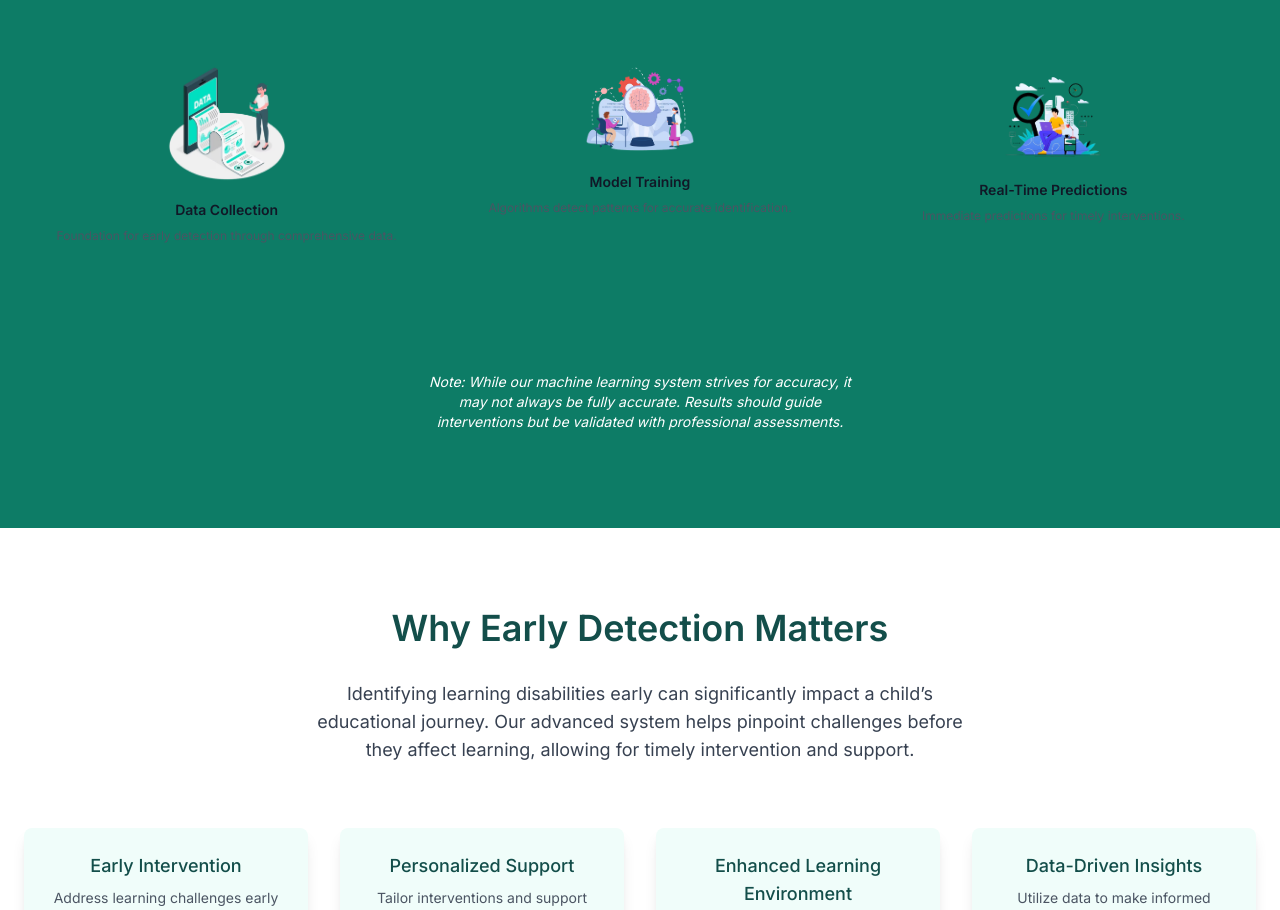
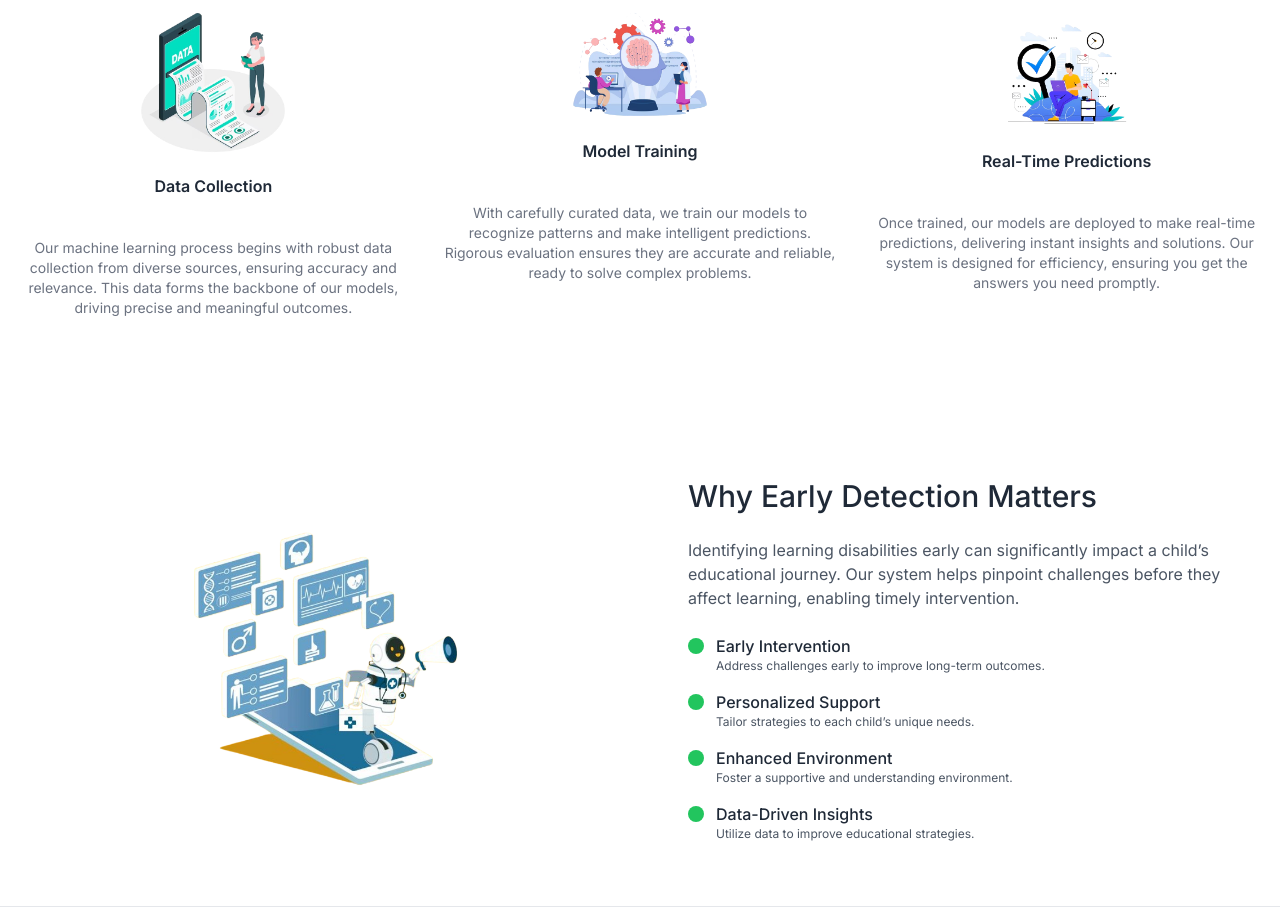
Before and after one commit to Kentoyyy/Thesis-Project, a Next.js app: page / in a window 1280 px wide. Shown: the part 1120-2030 px from the top of the page. Built offline with nearby package versions, Linux system fonts and the light colour scheme.

Commit message:
updating

```diff
--- a/app/page.tsx
+++ b/app/page.tsx
@@ -5,12 +5,13 @@ import Image from 'next/image';
 import data from '../public/images/data.png';
 import model from '../public/images/modeltraning.png';
 import time from '../public/images/realtime.png';
+import ai from '../public/images/mattersimage.png';
 
 export default function Home() {
   return (
     <>
       <Navbar />
-      <main className="flex flex-col items-center justify-center min-h-screen px-4 py-8 md:py-16 md:px-8 lg:px-16">
+      <main className="flex flex-col items-center justify-center min-h-screen px-4 py-8 md:py-16 md:px-8 lg:px-16 bg-[#F5F7FA]">
         <div className="text-center max-w-lg">
           <h1 className="text-3xl md:text-4xl lg:text-5xl font-robotoserif font-extrabold text-green-700 leading-tight mb-4">
             Early Child Detection
@@ -34,116 +35,108 @@ export default function Home() {
         </div>
       </main>
 
-      <section id="machine-learning" className="bg-primary-color text-white py-24">
+      <section id="machine-learning" className="py-24 text-gray-800">
         <div className="container mx-auto px-4 text-center">
-          <h2 className="text-xl md:text-3xl font-semibold mb-3 font-title">
+          <h2 className="text-lg md:text-2xl font-medium mb-4 font-title">
             Transforming Early Child Education
           </h2>
-          <p className="mb-8 max-w-lg mx-auto text-sm md:text-xs leading-relaxed">
+          <p className="mb-12 max-w-md mx-auto text-xs md:text-sm leading-relaxed text-gray-600">
             Our machine learning-based system helps identify learning disabilities early by analyzing key developmental indicators.
           </p>
 
-          <div className="grid grid-cols-1 md:grid-cols-3 gap-6 mt-32 mb-24 px-4">
+          <div className="grid grid-cols-1 md:grid-cols-3 gap-8 mt-16">
             {[
               {
                 src: data,
                 alt: "Data Collection",
                 title: "Data Collection",
                 description:
-        "Foundation for early detection through comprehensive data.",
+                  "Our machine learning process begins with robust data collection from diverse sources, ensuring accuracy and relevance. This data forms the backbone of our models, driving precise and meaningful outcomes.",
               },
               {
                 src: model,
                 alt: "Model Training",
                 title: "Model Training",
                 description:
-        "Algorithms detect patterns for accurate identification.",
+                  "With carefully curated data, we train our models to recognize patterns and make intelligent predictions. Rigorous evaluation ensures they are accurate and reliable, ready to solve complex problems.",
               },
               {
                 src: time,
                 alt: "Real-Time Predictions",
                 title: "Real-Time Predictions",
                 description:
-        "Immediate predictions for timely interventions.",
+                  "Once trained, our models are deployed to make real-time predictions, delivering instant insights and solutions. Our system is designed for efficiency, ensuring you get the answers you need promptly.",
               },
             ].map((feature, index) => (
               <div
                 key={index}
-      className="flex flex-col items-center text-center transition-transform transform hover:scale-105 hover:shadow-lg max-w-xs md:max-w-sm mx-auto mb-8"
+                className="flex flex-col items-center text-center transition-transform transform hover:scale-105"
               >
                 <Image
                   src={feature.src}
                   alt={feature.alt}
-        width={120}
-        height={120}
+                  width={150}
+                  height={140}
                   className="mb-4"
                 />
-      <h3 className="text-sm font-semibold mb-2 text-gray-900">
-        {feature.title}
-      </h3>
-      <p className="text-xs text-gray-600">
-        {feature.description}
-      </p>
+                <h3 className="text-base font-semibold mb-10">{feature.title}</h3>
+                <p className="text-sm text-gray-500">{feature.description}</p>
               </div>
             ))}
           </div>
-
-        </div>
-
-        <div className="mt-16 text-center">
-          <p className="text-xs md:text-sm max-w-md mx-auto italic">
-            Note: While our machine learning system strives for accuracy, it may not always be fully accurate. Results should guide interventions but be validated with professional assessments.
-          </p>
         </div>
       </section>
 
-
-
-      <section className="bg-white text-teal-900 py-20">
-        <div className="container mx-auto px-6 text-center">
-          <h2 className="text-3xl md:text-4xl font-semibold mb-8">Why Early Detection Matters</h2>
-          <p className="mb-16 max-w-2xl mx-auto text-base md:text-lg leading-relaxed text-gray-700">
-            Identifying learning disabilities early can significantly impact a child’s educational journey. Our advanced system helps pinpoint challenges before they affect learning, allowing for timely intervention and support.
+      <section className="py-16 text-gray-800" id="matters">
+        <div className="container mx-auto px-6 flex flex-col md:flex-row items-center">
+          <div className="md:w-1/2 flex justify-center mb-8 md:mb-0">
+            <Image
+              src={ai} // Correct usage without curly braces
+              alt="Illustration of early detection"
+              width={300}  // Adjust the width as needed
+              height={200} // Adjust the height as needed
+              className="object-cover"
+            />
+          </div>
+          <div className="md:w-1/2 text-left md:pl-12">
+            <h2 className="text-2xl md:text-3xl font-medium mb-6">
+              Why Early Detection Matters
+            </h2>
+            <p className="mb-6 text-sm md:text-base leading-relaxed text-gray-600">
+              Identifying learning disabilities early can significantly impact a child’s educational journey. Our system helps pinpoint challenges before they affect learning, enabling timely intervention.
             </p>
-          <div className="grid grid-cols-1 md:grid-cols-4 gap-8">
+            <div className="flex flex-col space-y-4">
               {[
                 {
                   title: "Early Intervention",
-                description:
-                  "Address learning challenges early to improve long-term educational outcomes.",
+                  description: "Address challenges early to improve long-term outcomes.",
                 },
                 {
                   title: "Personalized Support",
-                description:
-                  "Tailor interventions and support strategies to each child’s unique needs.",
+                  description: "Tailor strategies to each child’s unique needs.",
                 },
                 {
-                title: "Enhanced Learning Environment",
-                description:
-                  "Foster a supportive and understanding learning environment.",
+                  title: "Enhanced Environment",
+                  description: "Foster a supportive and understanding environment.",
                 },
                 {
                   title: "Data-Driven Insights",
-                description:
-                  "Utilize data to make informed decisions and improve educational strategies.",
+                  description: "Utilize data to improve educational strategies.",
                 },
               ].map((benefit, index) => (
-              <div key={index} className="flex flex-col items-center p-6 bg-teal-50 rounded-lg shadow-lg">
-                <h3 className="text-lg font-medium mb-2">{benefit.title}</h3>
-                <p className="text-sm text-gray-600">{benefit.description}</p>
+                <div key={index} className="flex items-start">
+                  <div className="w-4 h-4 bg-green-500 rounded-full mt-1 mr-3"></div> {/* Replace with an icon if needed */}
+                  <div>
+                    <h3 className="text-base font-medium">{benefit.title}</h3>
+                    <p className="text-xs text-gray-600">{benefit.description}</p>
+                  </div>
                 </div>
               ))}
             </div>
-          <div className="mt-12">
-            <a
-              href="#contact"
-              className="px-8 py-3 bg-teal-600 text-white font-medium rounded-full hover:bg-teal-700 transition duration-300"
-            >
-              Contact Us to Learn More
-            </a>
           </div>
         </div>
       </section>
+
 
 
       <Footer />
```
Also changed, not shown: public/images/mattersimage.png (added). Lines whose indentation alone changed are shown as unchanged.
